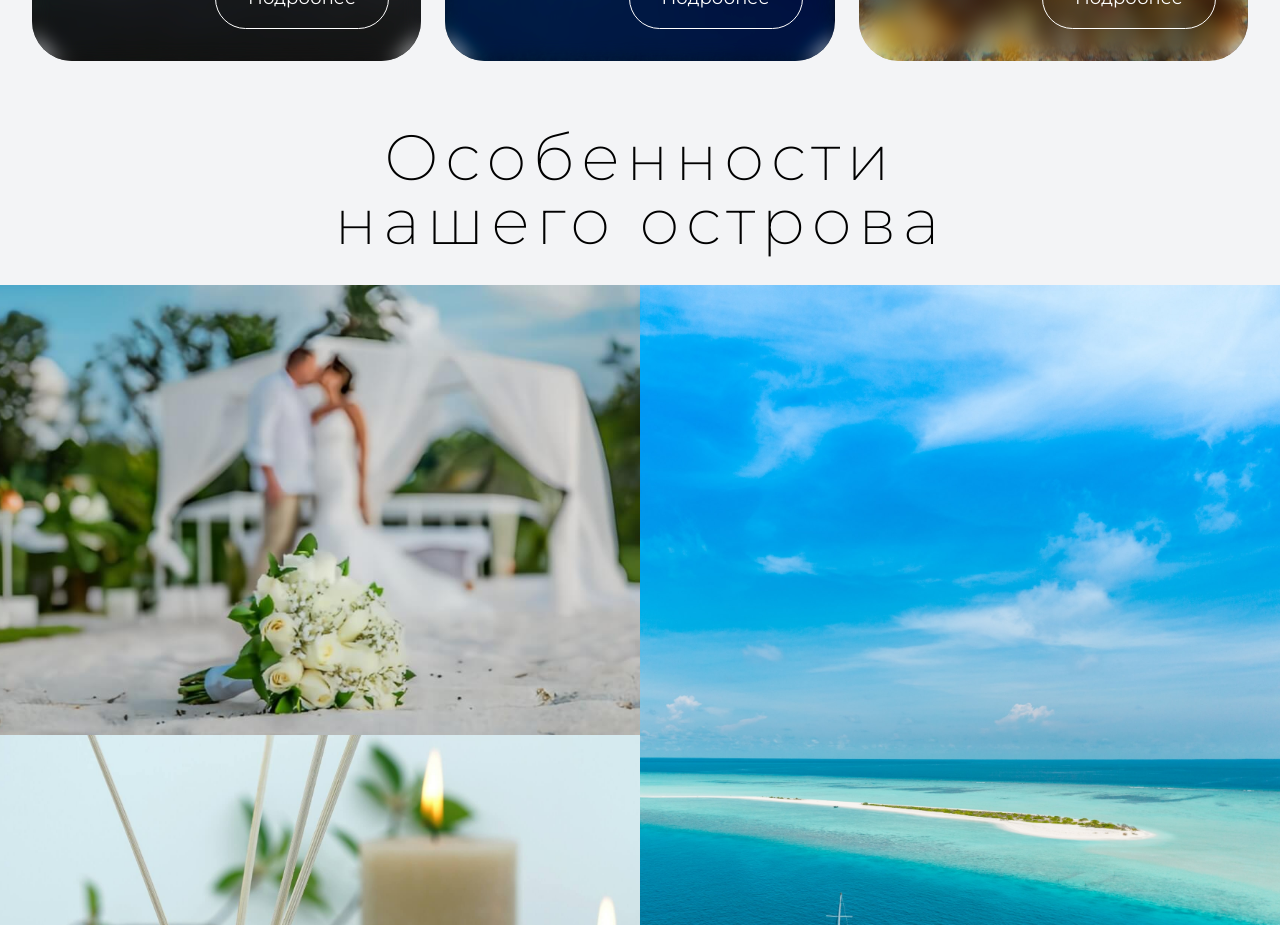
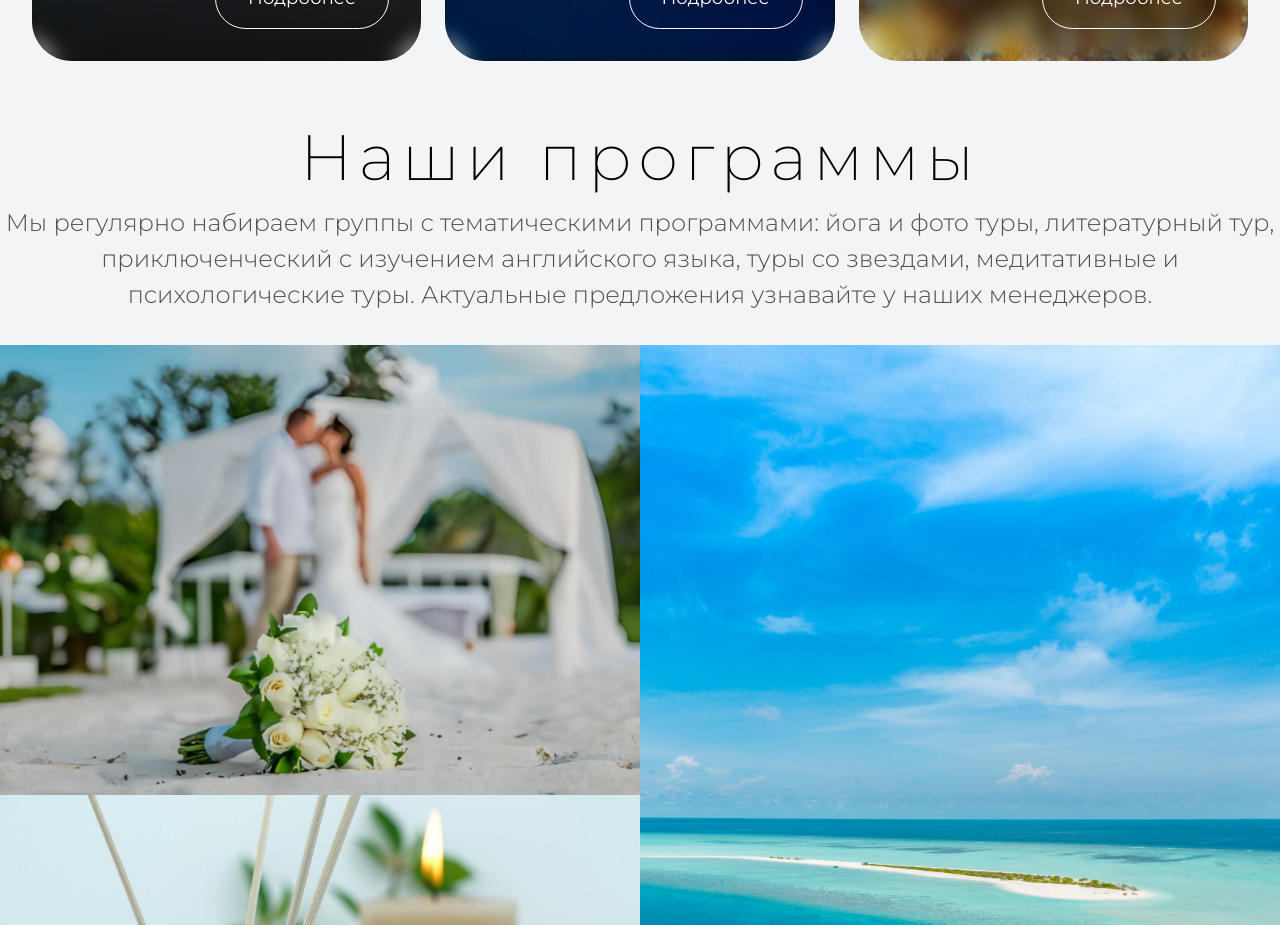
Before and after one commit to RostislavIvanov/maldives-landing, a React (Vite) app: page / in a window 1280 px wide. Shown: the part 6940-7865 px from the top of the page. Built offline with nearby package versions, Linux system fonts and the light colour scheme.

Commit message:
Изменения текста заголовка блока особенностей

```diff
--- a/src/Blocks/Features/Features.tsx
+++ b/src/Blocks/Features/Features.tsx
@@ -14,13 +14,20 @@ import { useModal } from '~/hooks/useModal/useModal.tsx';
 const Features: FC = () => {
     const [
         ModalPanel,
-        openModal
+        openModal,
     ] = useModal(4000);
 
     return (
         <>
             <div className={classes.titleWrapper}>
-                <BlockTitle id={'features'}>Особенности<br/> нашего острова</BlockTitle>
+                <BlockTitle
+                    label={'Мы регулярно набираем группы с тематическими программами: йога и фото туры, ' +
+                        'литературный тур, приключенческий с изучением английского языка,  туры со звездами, медитативные ' +
+                        'и психологические туры. Актуальные предложения узнавайте у наших менеджеров.'}
+                    id={'features'}
+                >
+                    Наши программы
+                </BlockTitle>
             </div>
             <div className={classes.features}>
                 <div className={classes.features__left}>
@@ -97,7 +104,7 @@ const Features: FC = () => {
                     />
                 </div>
             </div>
-            <ModalPanel />
+            <ModalPanel/>
         </>
     );
 };
```
Also changed, not shown: src/assets/images/palmList 2.png (added), 1 other file (tests, documents, lock files or other folders).
